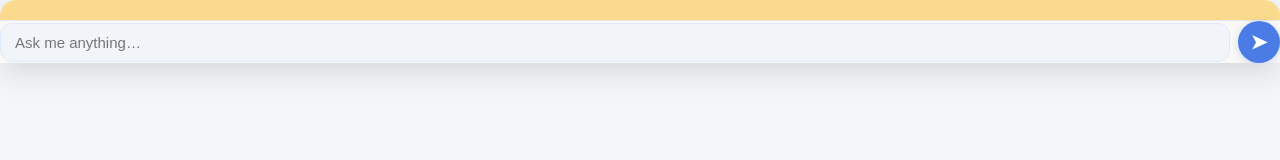
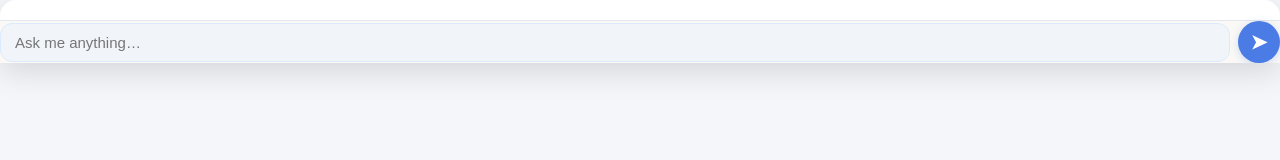
Before and after one commit to overtext71/chatbot-widget, a website: page public/index.html in a window 1280 px wide. Drawn offline with Linux system fonts and the light colour scheme.

Commit message:
changed back to white

```diff
--- a/public/index.html
+++ b/public/index.html
@@ -28,7 +28,7 @@
     overflow-y: auto;
     font-size: 15px;
     color: #263238;
-    background: #fadb8d;
+    background: #ffffff;
   }
   #inputRow {
     display: flex;
```
